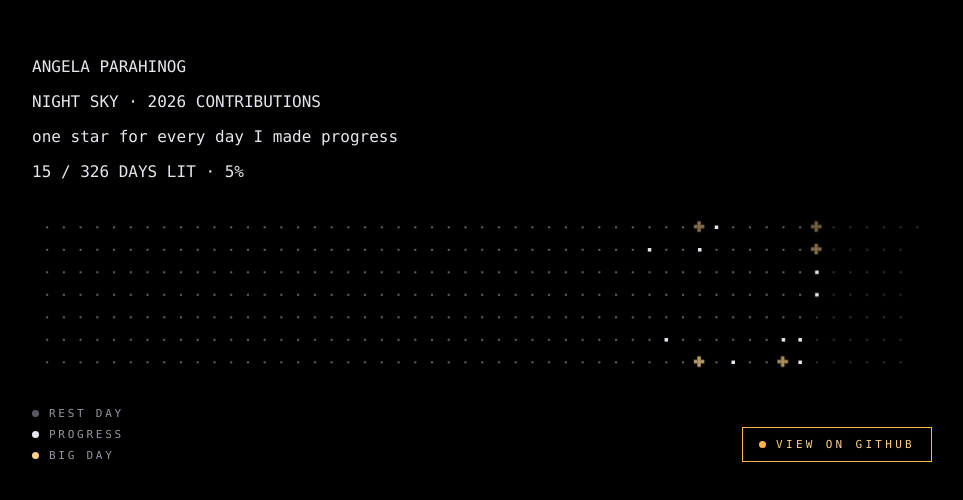
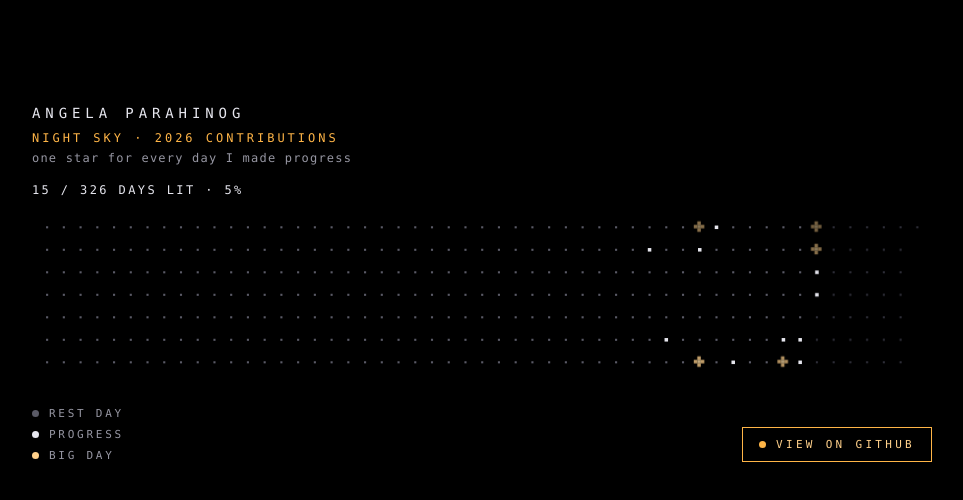
Before and after one commit to AngelaPar/night-sky, a plain HTML site: page index.html in a window 1280 px wide. Shown: the part 102-602 px from the top of the page, without its empty margins (158-1121 px from the left). Drawn offline with Linux system fonts and the light colour scheme.

Commit message:
fix: restore header text styles

```diff
--- a/style.css
+++ b/style.css
@@ -30,6 +30,14 @@ main {
   display: grid;
   grid-template-rows: 1fr auto 1fr;
 }
+
+p { margin: 0; }
+
+/* ===== Header text ===== */
+.name { font-size: 14px; letter-spacing: .35em; }
+.sub  { margin-top: 10px; font-size: 12px; letter-spacing: .25em; color: var(--accent); }
+.tag  { margin-top: 6px; font-size: 12px; letter-spacing: .1em; color: var(--muted); }
+.lit  { margin-top: 18px; font-size: 12px; letter-spacing: .2em; color: var(--text); }  /* "X / Y DAYS LIT" */
 
 header { align-self: end; padding-bottom: 18px; }   /* hugs the sky from above */
 
```
